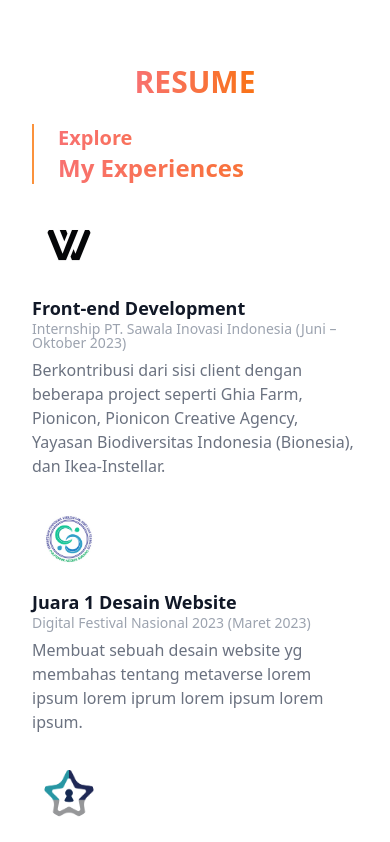
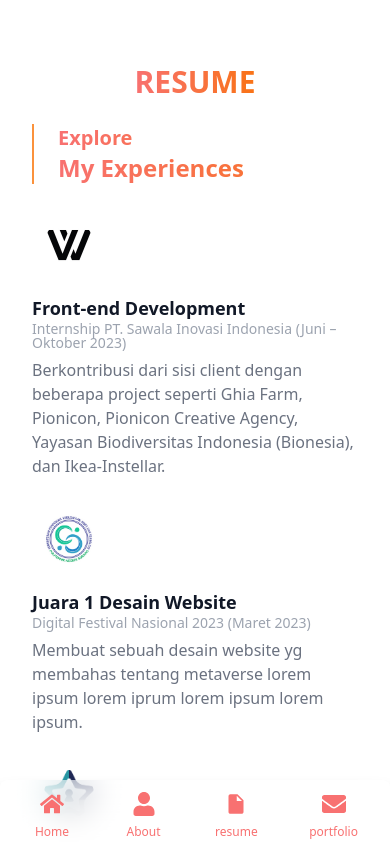
Before and after one commit to isyhfadilah/aisyahnurfadilah, a Next.js app: page /resume in a window 390 px wide. Shown: the top 842 px of the page. Built offline with nearby package versions, Linux system fonts and the light colour scheme; a web font is replaced by a local one.

Commit message:
feat: add responsive sidebar component

```diff
--- a/src/components/common/sidebar/index.tsx
+++ b/src/components/common/sidebar/index.tsx
@@ -1,6 +1,7 @@
 import { FaHome, FaUser, FaEnvelope } from 'react-icons/fa'
 import { IoMdDocument } from 'react-icons/io'
 import Link from 'next/link'
+import Container from '../layouts/Container'
 
 // nanti switch ke new file khusus
 const menuItems = [
@@ -30,7 +31,8 @@ export const Sidebar = () => {
   return (
     // buat versi responsive
     // masih di hidden manual
-    <nav className="fixed ml-2 md:ml-10 rounded-full flex justify-center items-center h-full z-2">
+    <nav className="w-full">
+      <div className="fixed h-full flex justify-center items-center ml-2 md:ml-10 rounded-full z-2">
         <div className="shadow-2xl px-1 py-6 rounded-full">
           <ul className="space-y-6 hidden md:block">
             {menuItems.map((item, index) => (
@@ -43,6 +45,22 @@ export const Sidebar = () => {
             ))}
           </ul>
         </div>
+      </div>
+
+      <div className="w-full bg-white/50 backdrop-blur-lg fixed bottom-0 py-1 rounded-t-lg shadow-xl shadow-black md:hidden">
+        <Container>
+          <ul className="flex items-center justify-between">
+            {menuItems.map((item, index) => (
+              <li key={index} className="flex flex-col justify-center items-center">
+                <Link href={item.link} className="rounded-full p-2 hover:bg-white/50">
+                  {item.icon}
+                </Link>
+                <span className="text-xs text-red-400 text-center">{item.label}</span>
+              </li>
+            ))}
+          </ul>
+        </Container>
+      </div>
     </nav>
   )
 }
--- a/src/shared/styles/app.css
+++ b/src/shared/styles/app.css
@@ -312,6 +312,7 @@
 .\!rounded-l-none{border-top-left-radius:0 !important;border-bottom-left-radius:0 !important;}
 .\!rounded-r-none{border-top-right-radius:0 !important;border-bottom-right-radius:0 !important;}
 .rounded-b-xl{border-bottom-left-radius:0.75rem;border-bottom-right-radius:0.75rem;}
+.rounded-t-lg{border-top-left-radius:0.5rem;border-top-right-radius:0.5rem;}
 .\!bg-dark{--un-bg-opacity:1 !important;background-color:rgba(24,24,24,var(--un-bg-opacity)) !important;}
 .\!bg-dark-gray,
 .hover\:\!bg-dark-gray:hover{--un-bg-opacity:1 !important;background-color:rgba(32,33,35,var(--un-bg-opacity)) !important;}
@@ -329,6 +330,7 @@
 .bg-secondary{--un-bg-opacity:1;background-color:rgba(130,106,249,var(--un-bg-opacity));}
 .bg-transparent{background-color:transparent;}
 .bg-white{--un-bg-opacity:1;background-color:rgba(255,255,255,var(--un-bg-opacity));}
+.bg-white\/50,
 .hover\:bg-white\/50:hover{background-color:rgba(255,255,255,0.5);}
 .\!bg-opacity-50{--un-bg-opacity:0.5 !important;}
 .disabled\:bg-opacity-50:disabled{--un-bg-opacity:0.5;}
@@ -412,6 +414,7 @@
 .opacity-75{opacity:0.75;}
 .shadow{--un-shadow:var(--un-shadow-inset) 0 1px 3px 0 var(--un-shadow-color, rgba(0,0,0,0.1)),var(--un-shadow-inset) 0 1px 2px -1px var(--un-shadow-color, rgba(0,0,0,0.1));box-shadow:var(--un-ring-offset-shadow), var(--un-ring-shadow), var(--un-shadow);}
 .shadow-2xl{--un-shadow:var(--un-shadow-inset) 0 25px 50px -12px var(--un-shadow-color, rgba(0,0,0,0.25));box-shadow:var(--un-ring-offset-shadow), var(--un-ring-shadow), var(--un-shadow);}
+.shadow-black{--un-shadow-opacity:1;--un-shadow-color:rgba(0,0,0,var(--un-shadow-opacity));}
 .shadow-sm{--un-shadow:var(--un-shadow-inset) 0 1px 2px 0 var(--un-shadow-color, rgba(0,0,0,0.05));box-shadow:var(--un-ring-offset-shadow), var(--un-ring-shadow), var(--un-shadow);}
 .shadow-xl{--un-shadow:var(--un-shadow-inset) 0 20px 25px -5px var(--un-shadow-color, rgba(0,0,0,0.1)),var(--un-shadow-inset) 0 8px 10px -6px var(--un-shadow-color, rgba(0,0,0,0.1));box-shadow:var(--un-ring-offset-shadow), var(--un-ring-shadow), var(--un-shadow);}
 .focus\:shadow-none:focus{--un-shadow:0 0 var(--un-shadow-color, rgba(0,0,0,0));box-shadow:var(--un-ring-offset-shadow), var(--un-ring-shadow), var(--un-shadow);}
@@ -422,6 +425,7 @@
 .ring-0{--un-ring-width:0;--un-ring-offset-shadow:var(--un-ring-inset) 0 0 0 var(--un-ring-offset-width) var(--un-ring-offset-color);--un-ring-shadow:var(--un-ring-inset) 0 0 0 calc(var(--un-ring-width) + var(--un-ring-offset-width)) var(--un-ring-color);box-shadow:var(--un-ring-offset-shadow), var(--un-ring-shadow), var(--un-shadow);}
 .ring-8{--un-ring-width:8px;--un-ring-offset-shadow:var(--un-ring-inset) 0 0 0 var(--un-ring-offset-width) var(--un-ring-offset-color);--un-ring-shadow:var(--un-ring-inset) 0 0 0 calc(var(--un-ring-width) + var(--un-ring-offset-width)) var(--un-ring-color);box-shadow:var(--un-ring-offset-shadow), var(--un-ring-shadow), var(--un-shadow);}
 .ring-white{--un-ring-opacity:1;--un-ring-color:rgba(255,255,255,var(--un-ring-opacity));}
+.backdrop-blur-lg{--un-backdrop-blur:blur(16px);-webkit-backdrop-filter:var(--un-backdrop-blur) var(--un-backdrop-brightness) var(--un-backdrop-contrast) var(--un-backdrop-grayscale) var(--un-backdrop-hue-rotate) var(--un-backdrop-invert) var(--un-backdrop-opacity) var(--un-backdrop-saturate) var(--un-backdrop-sepia);backdrop-filter:var(--un-backdrop-blur) var(--un-backdrop-brightness) var(--un-backdrop-contrast) var(--un-backdrop-grayscale) var(--un-backdrop-hue-rotate) var(--un-backdrop-invert) var(--un-backdrop-opacity) var(--un-backdrop-saturate) var(--un-backdrop-sepia);}
 .blur-3xl{--un-blur:blur(64px);filter:var(--un-blur) var(--un-brightness) var(--un-contrast) var(--un-drop-shadow) var(--un-grayscale) var(--un-hue-rotate) var(--un-invert) var(--un-saturate) var(--un-sepia);}
 .transition{transition-property:color,background-color,border-color,outline-color,text-decoration-color,fill,stroke,opacity,box-shadow,transform,filter,backdrop-filter;transition-timing-function:cubic-bezier(0.4, 0, 0.2, 1);transition-duration:150ms;}
 .transition-transform{transition-property:transform;transition-timing-function:cubic-bezier(0.4, 0, 0.2, 1);transition-duration:150ms;}
@@ -439,6 +443,7 @@
 .md\:ml-10{margin-left:2.5rem;}
 .md\:mt-0{margin-top:0;}
 .md\:block{display:block;}
+.md\:hidden{display:none;}
 .md\:h-80{height:20rem;}
 .md\:h-md{height:28rem;}
 .md\:h-sm{height:24rem;}
```
Lines whose indentation alone changed are shown as unchanged.
